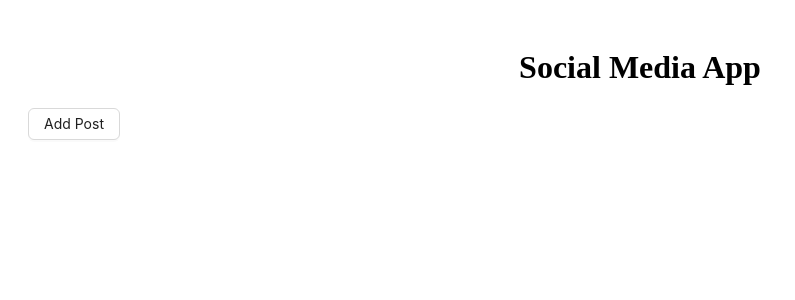
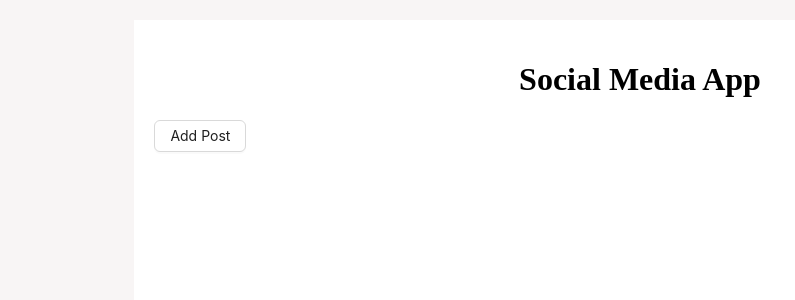
Before and after one commit to lohi212/next_social_media, a Next.js app: page / in a window 1280 px wide. Shown: the top 300 px of the page, without its empty margins (0-795 px from the left). Built offline with nearby package versions, Linux system fonts and the light colour scheme.

Commit message:
feat(root): root container styles

```diff
--- a/src/pages/index.js
+++ b/src/pages/index.js
@@ -2,7 +2,7 @@ import AddPost from "@/components/AddPost";
 
 function Home() {
   return (
-    <main className="p-5">
+    <main className="p-5 root-container">
       <h1 className="text-center">Social Media App</h1>
       <AddPost />
     </main>
--- a/src/styles/globals.css
+++ b/src/styles/globals.css
@@ -6,6 +6,7 @@
   --foreground-rgb: 0, 0, 0;
   --background-start-rgb: 214, 219, 220;
   --background-end-rgb: 255, 255, 255;
+  background-color: #f8f5f5;
 }
 
 @media (prefers-color-scheme: dark) {
@@ -15,3 +16,10 @@
     --background-end-rgb: 0, 0, 0;
   }
 }
+
+.root-container {
+  margin: 20px 10%;
+  padding: 20px;
+  height: 90vh;
+  background-color: #fff;
+}
```
